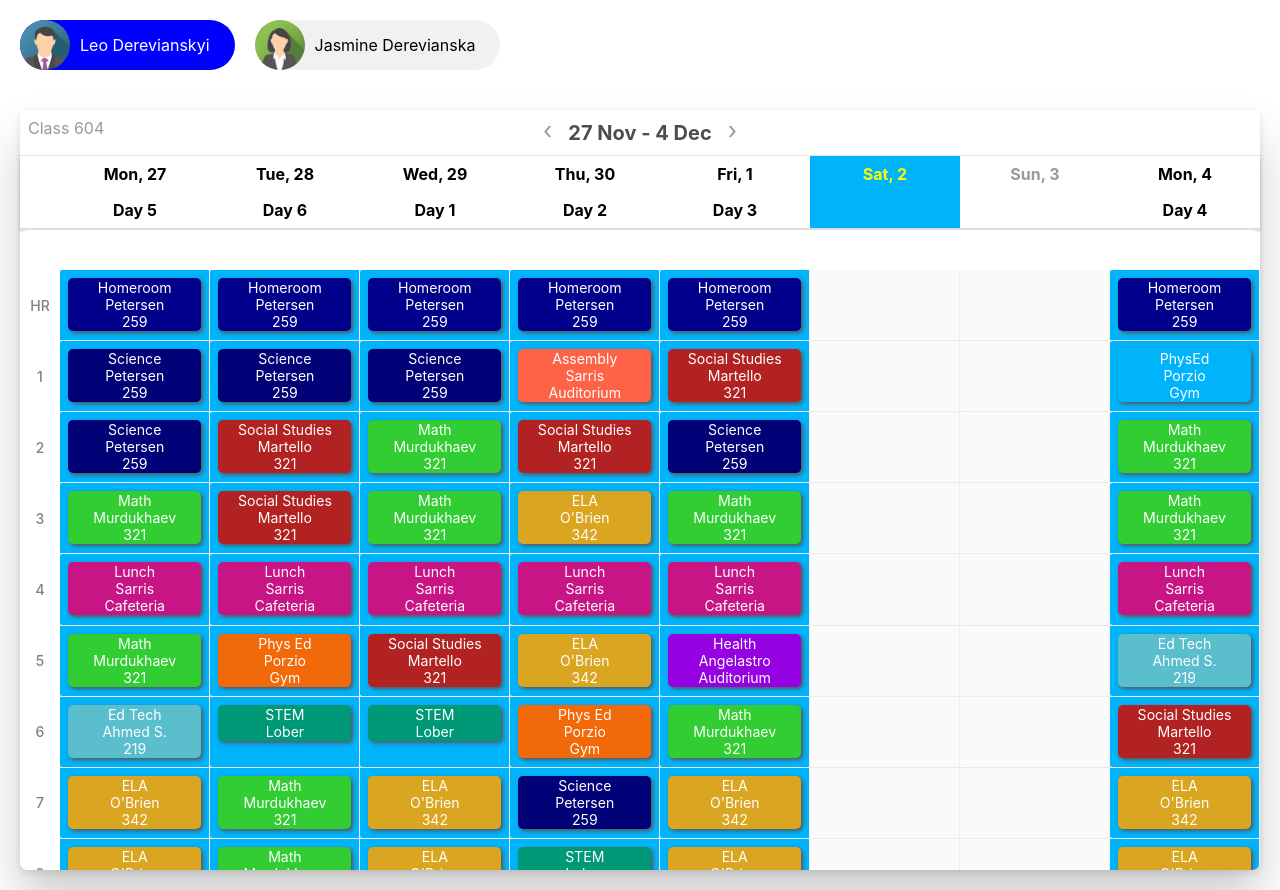
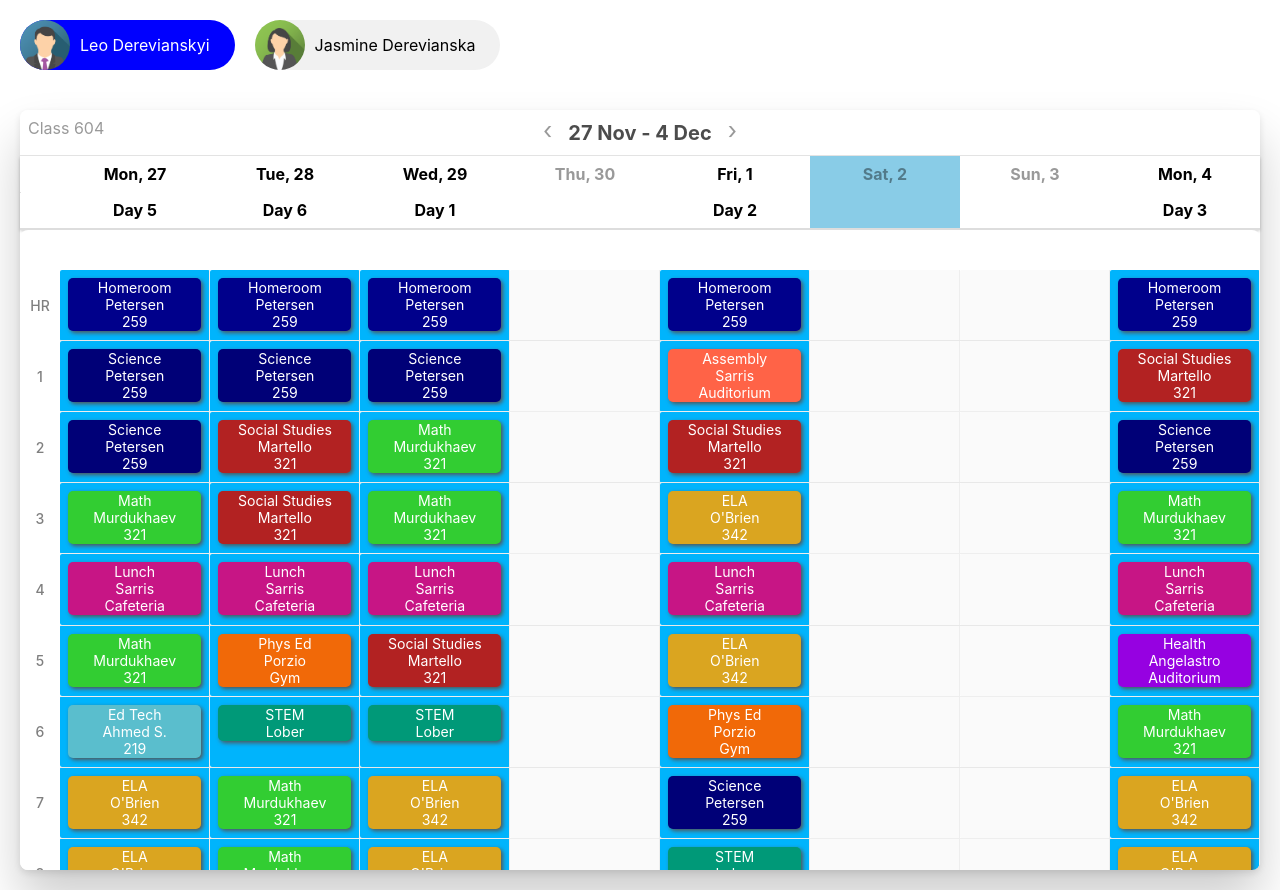
Before and after one commit to corsarcv/schedule, a React (Create React App) app: page / in a window 1280 px wide. Both pictures are taken after a click on the element "Leo Derevianskyi". Built offline with nearby package versions, Linux system fonts and the light colour scheme.

Commit message:
fixed styles for weekends and holidays

```diff
--- a/src/components/Schedule.jsx
+++ b/src/components/Schedule.jsx
@@ -1,68 +1,15 @@
 import { Component } from "react";
 import css from './Schedule.module.css'
+import { DateUtils } from "date-utils";
 
 export class Schedule extends Component{
 
-    getMonday = (d) => {
-        var today = d ? new Date(d): new Date();
-        var day = today.getDay() || 7; // Get current day number, converting Sun. to 7
-        if (day !== 1)
-          today.setHours(-24 * (day - 1));
-        return today;
-      }
-    getNextMonday = (d) => {
-        var today = d ? new Date(d) : new Date();
-        var day = today.getDay() || 7; // Get current day number, converting Sun. to 7
-        today.setHours(24 * (8-day));
-        return today;
-    }
+    dateUtils = new DateUtils(this.props.holidays);
 
-    getFormattedDate = (d) => {
-        return this.dayOfTheWeek(d) + ", " + d.getDate();
-    }
-
-    getSchoolDay = (d, currentUser=null) => {
-        if ([0,6].includes(d.getDay()))
-            return null;
-        if (!currentUser)
-            currentUser = this.findSelectedUser();
-        const daysDiff = this.dateDiffInDays(new Date(currentUser.day_one), d);
-        return daysDiff >= 0 ? daysDiff % 6 + 1 : 6 - Math.abs(daysDiff) % 6 + 1;
-    }
-
-    getFormattedSchoolDate = (d) => {
-        const schoolDayIndex = this.getSchoolDay(d);
-        return schoolDayIndex? "Day " + schoolDayIndex: null;
-    }
-    getPeriodForDate = (dt, index) => {
-        if (dt.getDay() == 6 || dt.getDay() == 0)
-            return null;
-        const currentUser = this.findSelectedUser();
-        const schoolDayIndex = this.getSchoolDay(dt, currentUser);
-        const keyName = 'day' + schoolDayIndex;
-        const todaySchedule = currentUser.schedule[keyName];
-        return todaySchedule[index];
-    }
-
-    dayOfTheWeek = (d) => {
-        switch (d.getDay()){
-            case 0:
-                return 'Sun'
-            case 1:
-                return 'Mon'
-            case 2:
-                return 'Tue'
-            case 3:
-                return 'Wed'
-            case 4:
-                return 'Thu'
-            case 5:
-                return 'Fri'
-            case 6:
-                return 'Sat'
-            default:
-                return null;
-        }
+    state = {
+        startDate: this.dateUtils.getCurrentMonday(),
+        endDate: this.dateUtils.getNextMonday(),
+        periodsCount: 9
     }
 
     findSelectedUser(){
@@ -78,59 +25,17 @@ export class Schedule extends Component{
         return foundUser;
     }
 
-    getDatesList = () => {
-        var days = [];
-        var currentDate = new Date(this.state.startDate.getTime());
-        do {
-            const cloneDate =  new Date(currentDate.getTime() );
-            days.push(cloneDate);
-            currentDate.setDate(currentDate.getDate() + 1);
-        } while (currentDate <= this.state.endDate);
-        return days;
-    }
-
-    getFormattedPeriod = () =>{
-        const s = this.state.startDate;
-        const e = this.state.endDate
-        const startMonth = s.toLocaleString('default', { month: 'short' });
-        const endMonth = e.toLocaleString('default', { month: 'short' });
-        return `${s.getDate()} ${startMonth} - ${e.getDate()} ${endMonth}`
-    }
-
-    dateDiffInDays = (a, b) => {
-        a.setHours(0,0,0,0);
-        b.setHours(0,0,0,0);
-
-        if (a.toString() == b.toString()){
-            return 0;
-        }
-        const isPast = a>b;
-
-        const increment = isPast ? -1 : 1;
-        let count = 0;
-        let currentDate = new Date(a);
-        do {
-            currentDate.setDate(currentDate.getDate() + increment);
-            if (![6, 0].includes(currentDate.getDay()))
-                count += increment;
-        } while ((isPast && currentDate > b) || (!isPast && currentDate < b) || (count > 10))
-        return count;
-      }
-
-    state = {
-        startDate: this.getMonday(),
-        endDate: this.getNextMonday(),
-        periodsCount: 9 // Can be dynamic
-    }
-
     render () {
         const selectedUser = this.findSelectedUser();
+
         return <div className={css.calendar}>
         <header>
             <div className={[css.secondary, css.secondary_header].join(" ")} >Class {selectedUser.class}</div>
             <div className={css.calendar_title}>
               <div className={[css.icon, css.secondary, css.chevron_left].join(" ")}>‹</div>
-              <h1><strong>{this.getFormattedPeriod()}</strong></h1>
+              <h1><strong>
+                {this.dateUtils.getFormattedPeriod(this.state.startDate, this.state.endDate)}
+              </strong></h1>
               <div className={[css.icon, css.secondary, css.chevron_left].join(" ")}>›</div>
             </div>
             <div className={css.secondary_header}></div>
@@ -143,21 +48,21 @@ export class Schedule extends Component{
         <thead>
           <tr>
             <th className={css.headcol}></th>
-            {this.getDatesList().map(dt =>(
-                <th key={this.getFormattedDate(dt)} className={
-                    [this.getFormattedDate(dt) == this.getFormattedDate(new Date())? css.today : "",
-                    (dt.getDay() == 0 || dt.getDay() == 6) ? css.secondary : ""].join(" ")}>
-                    {this.getFormattedDate(dt)}
+            {this.dateUtils.getDatesList(this.state.startDate, this.state.endDate).map(dt =>(
+                <th key={this.dateUtils.getFormattedDate(dt)} className={
+                    [this.dateUtils.getFormattedDate(dt) == this.dateUtils.getFormattedDate(new Date())? css.today : "",
+                    (this.dateUtils.isWeekendOrHoliday(dt)) ? css.secondary : ""].join(" ")}>
+                    {this.dateUtils.getFormattedDate(dt)}
                 </th>
             ))}
           </tr>
           <tr>
             <th className={css.headcol}></th>
-            {this.getDatesList().map(dt =>(
-                <th key={this.getFormattedDate(dt) + "_day"} className={
-                    [this.getFormattedDate(dt) == this.getFormattedDate(new Date())? css.today : "",
-                    (dt.getDay() == 0 || dt.getDay() == 6) ? css.secondary : ""].join(" ")}>
-                    {this.getFormattedSchoolDate(dt)}
+            {this.dateUtils.getDatesList(this.state.startDate, this.state.endDate).map(dt =>(
+                <th key={this.dateUtils.getFormattedDate(dt) + "_day"} className={
+                    [this.dateUtils.getFormattedDate(dt) == this.dateUtils.getFormattedDate(new Date())? css.today : "",
+                    (this.dateUtils.isWeekendOrHoliday(dt)) ? css.secondary : ""].join(" ")}>
+                    {this.dateUtils.getFormattedSchoolDate(dt, selectedUser.dayOne)}
                 </th>
             ))}
           </tr>
@@ -171,13 +76,13 @@ export class Schedule extends Component{
             return (
                 <tr key={`row_${i}`}>
                     <td className={css.headcol}>{i>0 ? i: "HR" }</td>
-                    {this.getDatesList().map(dt =>(
+                    {this.dateUtils.getDatesList(this.state.startDate, this.state.endDate).map(dt =>(
                         <td key={`${i}${dt.toString()}`} className={[
-                            [0,6].includes(dt.getDay())? css.past: null,
-                            css.event, css.chevron_left
+                                this.dateUtils.isWeekendOrHoliday(dt) ? css.past: null,
+                                css.event, css.chevron_left
                             ].join(' ')}>
                                 <ScheduleCellComponent
-                                    period={this.getPeriodForDate(dt, i)} />
+                                    period={this.dateUtils.getPeriodForDate(dt, i, selectedUser)} />
                         </td>
                     ))}
               </tr>)
--- a/src/components/Schedule.module.css
+++ b/src/components/Schedule.module.css
@@ -107,11 +107,6 @@
 
   }
 
-  .secondary {
-    color: rgba(0, 0, 0, 0.4);
-  }
-
-
   .checkbox {
      display: none;
   }
@@ -198,6 +193,15 @@
   .today {
     color:yellow;
     background-color: #00B4FC;
+  }
+
+  .secondary {
+    color: rgba(0, 0, 0, 0.4);
+    background-color: white;
+  }
+
+  .today.secondary {
+    background-color: #0092cc76;
   }
 
   .now {
--- a/src/data/holidays.json
+++ b/src/data/holidays.json
@@ -1,7 +1,8 @@
 [
-    "2023-12-25T00:00:00.000-0500",
-    "2023-12-26T00:00:00.000-0500",
-    "2023-12-27T00:00:00.000-0500",
-    "2023-12-28T00:00:00.000-0500",
-    "2023-12-29T00:00:00.000-0500"
+    "11/30/2023",
+    "12/25/2023",
+    "12/26/2023",
+    "12/27/2023",
+    "12/28/2023",
+    "12/29/2023"
 ]
--- a/src/data/users.json
+++ b/src/data/users.json
@@ -4,7 +4,7 @@
         "name": "Leo Derevianskyi",
         "sex": "M",
         "class": "604",
-        "day_one": "2023-11-29T00:00:00.000-0500",
+        "dayOne": "2023-11-29T00:00:00.000-0500",
         "schedule": {
             "day1": [
                 {"subject":"Homeroom", "teacher": "Petersen", "class": 259},
@@ -81,7 +81,7 @@
         "name": "Jasmine Derevianska",
         "sex": "F",
         "class": "611",
-        "day_one": "2023-11-29T00:00:00.000-0500",
+        "dayOne": "2023-11-29T00:00:00.000-0500",
         "schedule": {
             "day1": [
                 {"subject":"Homeroom", "teacher": "Yasin/Pignataro", "class": 312},
--- /dev/null
+++ b/src/date-utils.js
@@ -0,0 +1,87 @@
+export class DateUtils {
+    constructor(holidays) {
+        this.holidays = holidays;
+      }
+
+    getCurrentMonday (d) {
+        var today = d ? new Date(d): new Date();
+        var day = today.getDay() || 7; // Get current day number, converting Sun. to 7
+        if (day !== 1)
+          today.setHours(-24 * (day - 1));
+        return today;
+      }
+    getNextMonday = (d) => {
+        var today = d ? new Date(d) : new Date();
+        var day = today.getDay() || 7; // Get current day number, converting Sun. to 7
+        today.setHours(24 * (8 - day));
+        return today;
+    }
+
+    getFormattedDate = (d) => {
+        return d.toLocaleString('default', { weekday: 'short' }) + ", " + d.getDate();
+    }
+
+    getSchoolDay = (d, dayOne) => {
+        if ([0,6].includes(d.getDay()) || this.isHoliday(d))
+            return null;
+        const daysDiff = this.dateDiffInDays(new Date(dayOne), d);
+        return daysDiff >= 0 ? daysDiff % 6 + 1 : 6 - Math.abs(daysDiff) % 6 + 1;
+    }
+
+    getFormattedSchoolDate = (d, dayOne) => {
+        const schoolDayIndex = this.getSchoolDay(d, dayOne);
+        return schoolDayIndex? "Day " + schoolDayIndex: null;
+    }
+    getPeriodForDate = (dt, index, currentUser) => {
+        if (dt.getDay() == 6 || dt.getDay() == 0 || this.isHoliday(dt))
+            return null;
+        const schoolDayIndex = this.getSchoolDay(dt, currentUser.dayOne);
+        const keyName = 'day' + schoolDayIndex;
+        const todaySchedule = currentUser.schedule[keyName];
+        return todaySchedule[index];
+    }
+
+    getDatesList = (startDate, endDate) => {
+        var days = [];
+        var currentDate = new Date(startDate.getTime());
+        do {
+            const cloneDate =  new Date(currentDate.getTime() );
+            days.push(cloneDate);
+            currentDate.setDate(currentDate.getDate() + 1);
+        } while (currentDate <= endDate);
+        return days;
+    }
+
+    getFormattedPeriod = (startDate, endDate) =>{
+        const startMonth = startDate.toLocaleString('default', { month: 'short' });
+        const endMonth = endDate.toLocaleString('default', { month: 'short' });
+        return `${startDate.getDate()} ${startMonth} - ${endDate.getDate()} ${endMonth}`
+    }
+
+    isHoliday = (d) => {
+        return this.holidays.includes(d.toLocaleDateString());
+    }
+
+    isWeekend = (d) => {
+        return [0, 6].includes(d.getDay())
+    }
+
+    isWeekendOrHoliday = (d) => {
+        return this.isWeekend(d) || this.isHoliday(d);
+    }
+
+    dateDiffInDays = (a, b) => {
+        a.setHours(0,0,0,0);
+        b.setHours(0,0,0,0);
+        const isPast = a > b;
+        const increment = isPast ? -1 : 1;
+        let count = 0;
+        let currentDate = new Date(a);
+        while ((isPast && currentDate > b) || (!isPast && currentDate < b) || (count > 10)) {
+            currentDate.setDate(currentDate.getDate() + increment);
+            if (!this.isWeekendOrHoliday(currentDate))
+                count += increment;
+        }
+        return count;
+      }
+}
```
